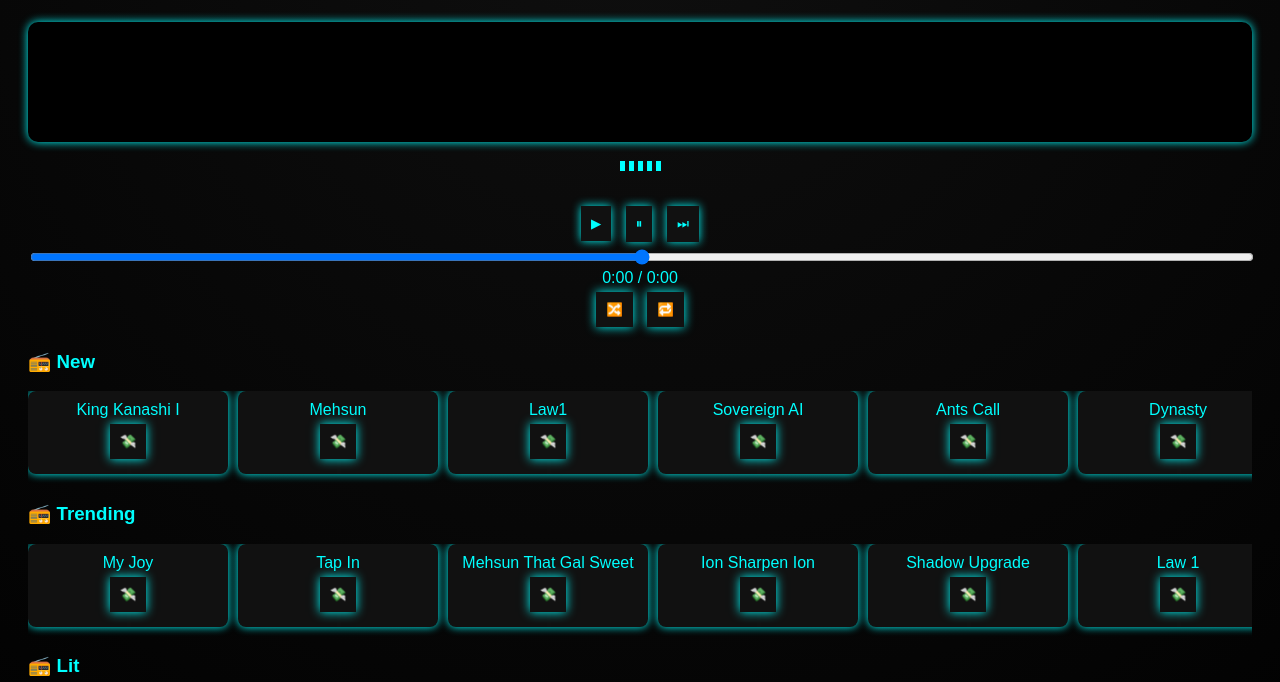
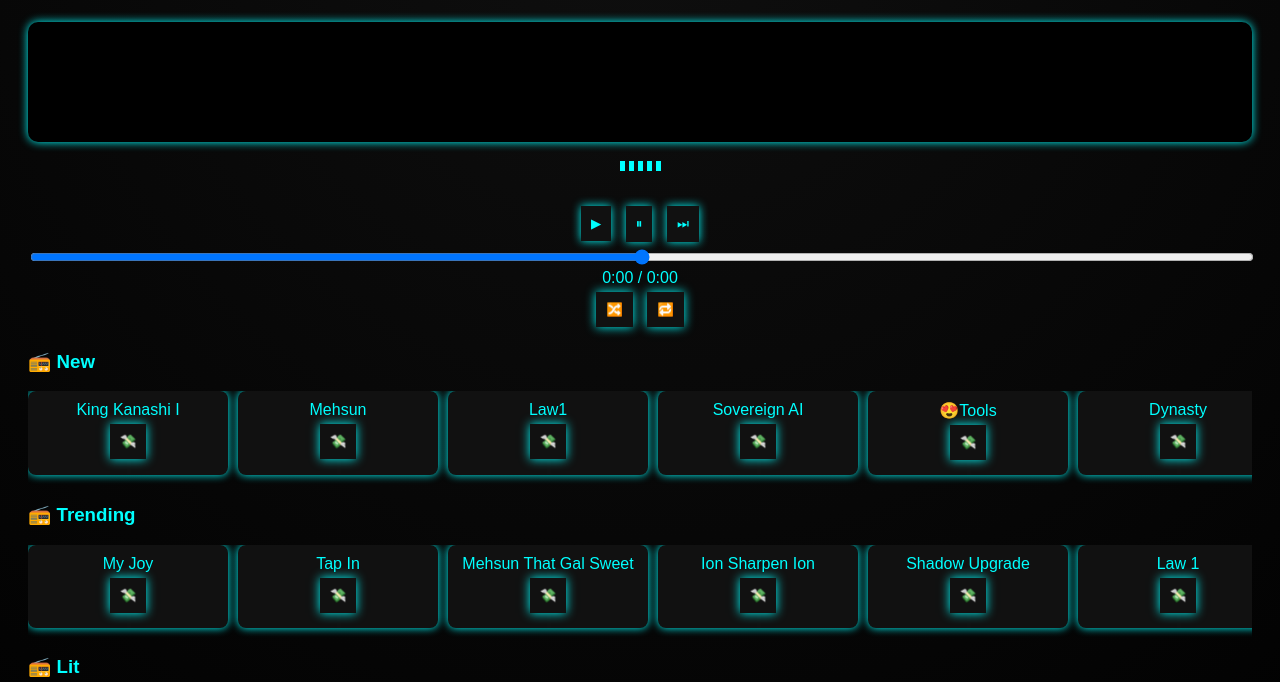
Before and after one commit to atraderdaoz/RUNAI-Player-1.00, a plain HTML site: page index.html in a window 1280 px wide. Shown: the part 118-800 px from the top of the page. Drawn offline with Linux system fonts and the light colour scheme.

Commit message:
Update 'new5.mp3' title to '😍Tools'

```diff
--- a/index.html
+++ b/index.html
@@ -245,7 +245,7 @@ const trackNames = {
   "new2.mp3": "Mehsun",
   "new3.mp3": "Law1",
   "new4.mp3": "Sovereign AI",
-  "new5.mp3": "Ants Call",
+  "new5.mp3": "😍Tools",
   "new6.mp3": "Dynasty",
   "new7.mp3": "RUN Levelup",
   "new8.mp3": "Good",
```
